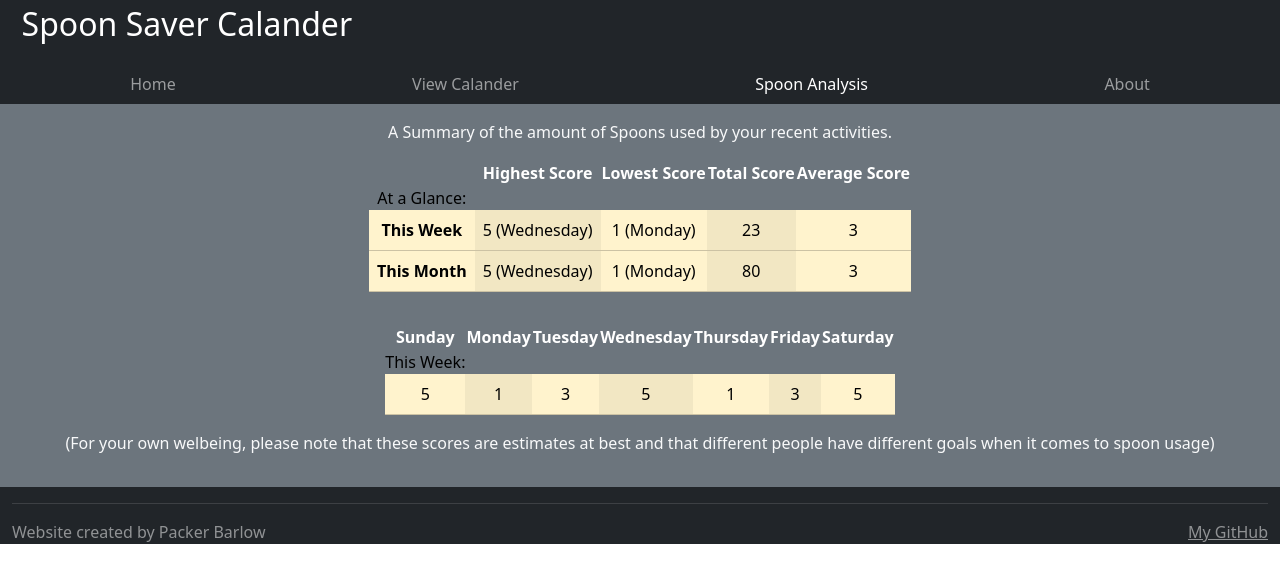
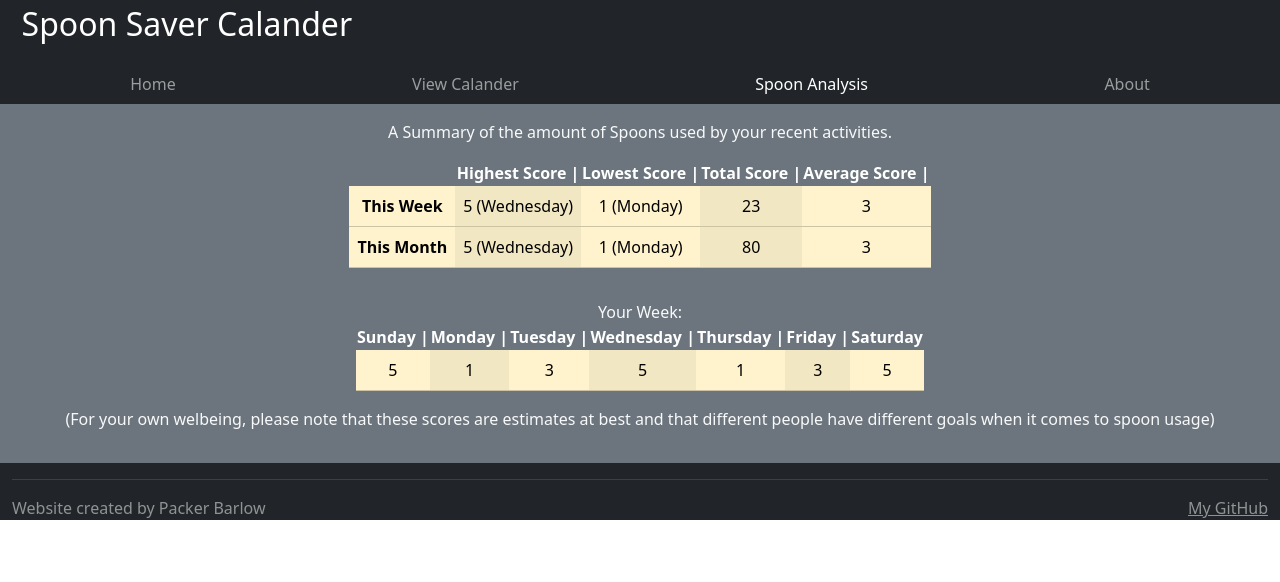
Before and after one commit to packerb2/Introvert_Calander_Startup, a React (Vite) app: page /analysis in a window 1280 px wide. Shown: the top 582 px of the page. Built offline with nearby package versions, Linux system fonts and the light colour scheme.

Commit message:
edditted analysis content

```diff
--- a/src/analysis/analysis.jsx
+++ b/src/analysis/analysis.jsx
@@ -6,13 +6,12 @@ export function Analysis() {
     <main className="container-fluid bg-secondary text-center">
       <p>A Summary of the amount of Spoons used by your recent activities.</p>
       <table className="table table-warning table-striped-columns">
-          <ht1>At a Glance:</ht1>
           <thead className="table-dark">
               <th></th>
-              <th>Highest Score</th>
-              <th>Lowest Score</th>
-              <th>Total Score</th>
-              <th>Average Score</th>
+              <th>Highest Score |</th>
+              <th>Lowest Score |</th>
+              <th>Total Score |</th>
+              <th>Average Score |</th>
           </thead>
           <tbody>
               <tr>
@@ -33,16 +32,15 @@ export function Analysis() {
       </table>
 
       <p></p>
-
+      <heading>Your Week:</heading>
       <table className="table table-warning table-striped-columns">
-          <ht1>This Week:</ht1>
           <thead className="table-dark">
-              <th>Sunday</th>
-              <th>Monday</th>
-              <th>Tuesday</th>
-              <th>Wednesday</th>
-              <th>Thursday</th>
-              <th>Friday</th>
+              <th>Sunday |</th>
+              <th>Monday |</th>
+              <th>Tuesday |</th>
+              <th>Wednesday |</th>
+              <th>Thursday |</th>
+              <th>Friday |</th>
               <th>Saturday</th>
           </thead>
           <tbody>
```
